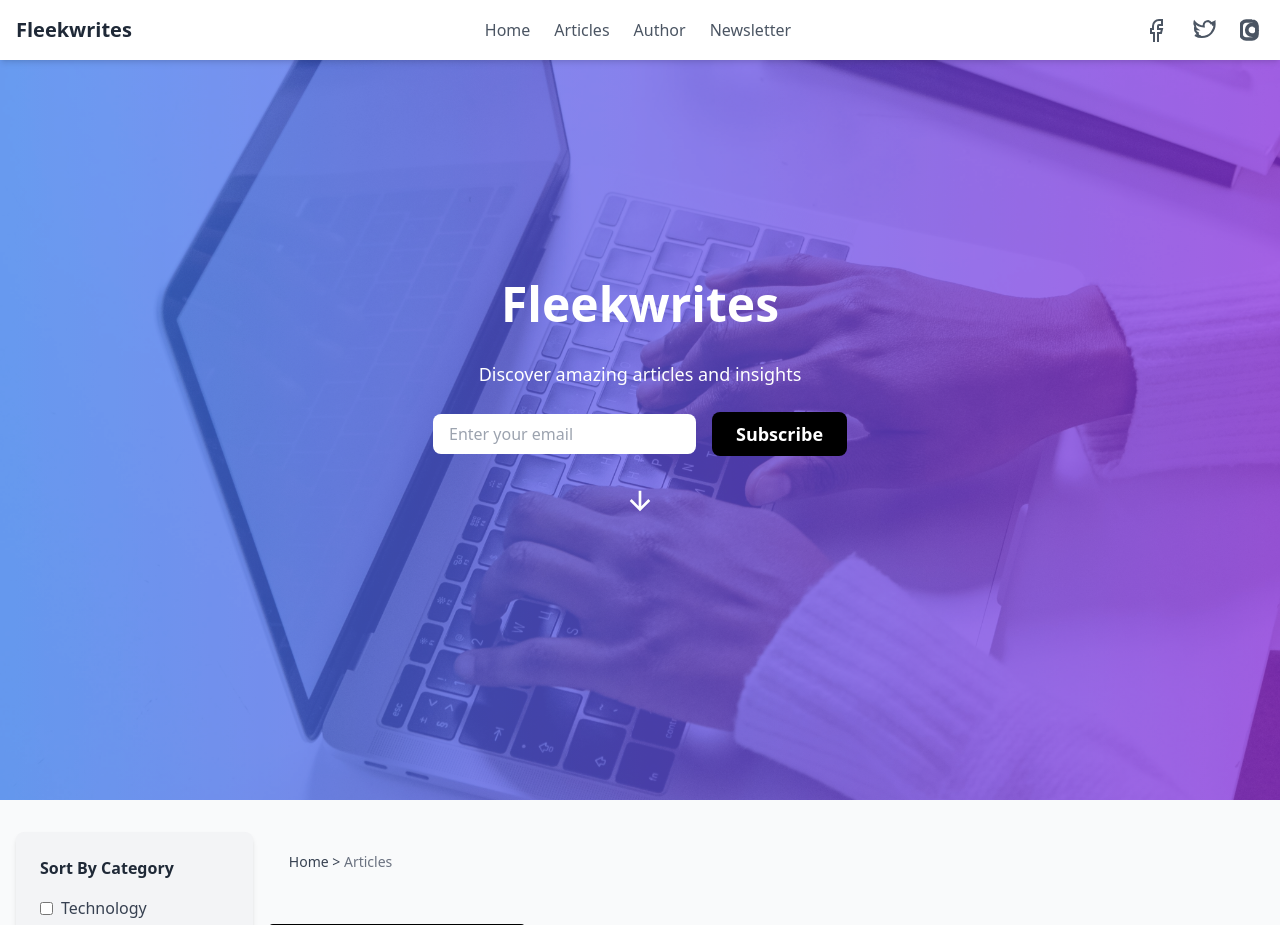
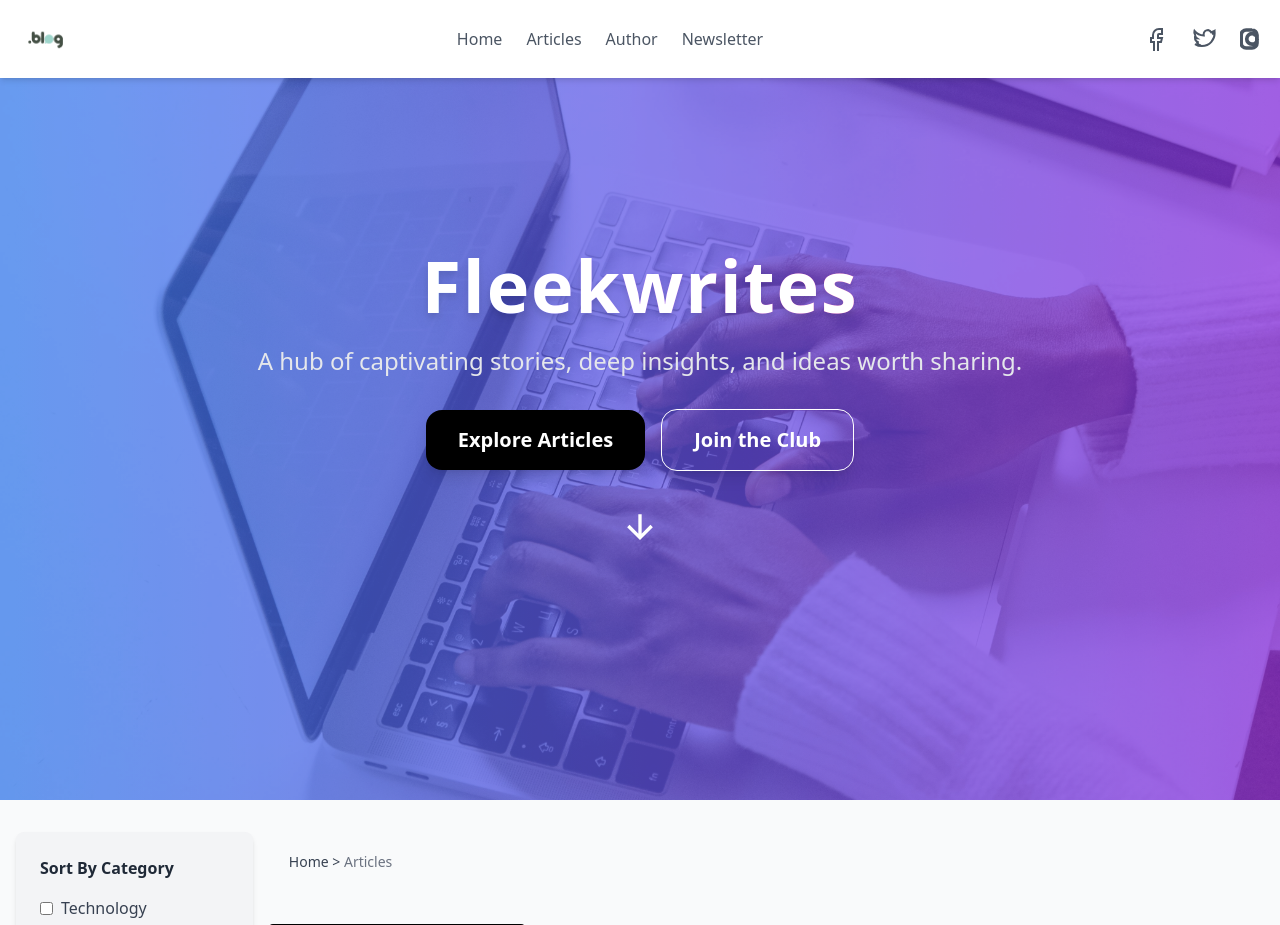
Before and after one commit to Kiprotich-Code/dash_blog, a Django app: template templates/src/index.html in a window 1280 px wide. Shown: the top 925 px of the page. Run offline with Django 4.2, Linux system fonts and the light colour scheme; the template is opened without the code that fills it, so the values that code supplies are empty; some libraries are stand-ins or nearby versions.

Commit message:
minor change

```diff
--- a/templates/src/index.html
+++ b/templates/src/index.html
@@ -15,7 +15,7 @@
         <div class="max-w-7xl mx-auto flex justify-between items-center">
             <!-- Logo -->
             <div class="text-xl font-bold text-gray-800">
-                <a href="#">Fleekwrites</a>
+                <img src="./images/download (1).png" alt="" style="width: 60px;">
             </div>
 
             <!-- Mobile Menu Button -->
@@ -31,7 +31,7 @@
             <!-- Navigation Links for Desktop -->
             <div class="hidden md:!flex space-x-6">
                 <a href="#" class="text-gray-600 hover:text-gray-800 transition">Home</a>
-                <a href="#articles" class="text-gray-600 hover:text-gray-800 transition">Articles</a>
+                <a href="#main" class="text-gray-600 hover:text-gray-800 transition">Articles</a>
                 <a href="#author" class="text-gray-600 hover:text-gray-800 transition">Author</a>
                 <a href="#newsletter" class="text-gray-600 hover:text-gray-800 transition">Newsletter</a>
             </div>
@@ -80,7 +80,7 @@
             <!-- Mobile Navigation Links -->
             <div class="flex flex-col items-center space-y-4">
                 <a href="#" class="text-gray-600 hover:text-gray-800 transition">Home</a>
-                <a href="#articles" class="text-gray-600 hover:text-gray-800 transition">Articles</a>
+                <a href="#main" class="text-gray-600 hover:text-gray-800 transition">Articles</a>
                 <a href="#author" class="text-gray-600 hover:text-gray-800 transition">Author</a>
                 <a href="#newsletter" class="text-gray-600 hover:text-gray-800 transition">Newsletter</a>
             </div>
@@ -94,21 +94,35 @@
         </div>
 
         <!-- Main Content -->
-        <div class="relative z-10 flex flex-col items-center justify-center h-full">
-            <h1 class="text-5xl font-extrabold mb-4">Fleekwrites</h1>
-            <p class="mt-4 text-lg max-w-2xl">Discover amazing articles and insights</p>
+        <div class="p-6 md:p-0 relative z-10 flex flex-col items-center justify-center h-full text-center">
+            <!-- Fleekwrites with Artistic Styling -->
+            <h1 class="text-6xl md:text-7xl font-extrabold tracking-wide text-white
+                bg-gradient-to-r from-blue-400 via-purple-500 to-pink-500
+                bg-clip-text text-transparent drop-shadow-lg">
+                Fleekwrites
+            </h1>
 
-            <!-- Subscribe Form -->
-            <form class="mt-6 flex flex-col sm:flex-row items-center justify-center gap-4">
-                <input type="email" placeholder="Enter your email"
-                    class="px-4 py-2 rounded-lg text-gray-800 focus:outline-none focus:ring-2 focus:ring-blue-500">
-                <button type="submit"
-                    class="bg-black text-white px-6 py-2 rounded-lg text-lg font-semibold hover:bg-primary-dark transition duration-300 w-full">Subscribe</button>
-            </form>
+            <p class="mt-6 text-xl md:text-2xl max-w-3xl text-gray-200 leading-relaxed">
+                A hub of captivating stories, deep insights, and ideas worth sharing.
+            </p>
+
+            <!-- Call to Action Buttons -->
+            <div class="mt-8 flex flex-col sm:flex-row items-center justify-center gap-4 w-full px-6">
+                <a href="#main" class="bg-black text-white text-xl font-semibold px-8 py-4
+                    rounded-2xl w-full sm:w-auto text-center shadow-lg hover:bg-gray-900
+                    transition duration-300">
+                    Explore Articles
+                </a>
+                <a href="#newsletter" class="border border-white text-white text-xl font-semibold px-8 py-4
+                    rounded-2xl w-full sm:w-auto text-center shadow-lg hover:bg-white hover:text-black
+                    transition duration-300">
+                    Join the Club
+                </a>
+            </div>
 
             <!-- Scroll Down Arrow -->
-            <a href="#main" class="mt-8 text-white text-3xl animate-bounce">
-                <svg xmlns="http://www.w3.org/2000/svg" class="h-8 w-8" fill="none" stroke="currentColor"
+            <a href="#main" class="mt-10 text-white text-4xl animate-bounce">
+                <svg xmlns="http://www.w3.org/2000/svg" class="h-10 w-10" fill="none" stroke="currentColor"
                     viewBox="0 0 24 24" stroke-width="2">
                     <path d="M12 5v14M5 12l7 7 7-7" />
                 </svg>
@@ -117,6 +131,7 @@
     </header>
 
     <!-- Articles Section -->
+     <div id="main"></div>
     <main id="main articles">
         <div class="container mx-auto px-4 py-8 min-h-screen">
             <div class="grid grid-cols-1 lg:grid-cols-5 gap-4">
@@ -212,7 +227,7 @@
                         </div> -->
                     </div>
 
-                    <div class="grid grid-cols-1 md:grid-cols-2 lg:grid-cols-3 gap-6" id="articles-container">
+                    <div class="grid grid-cols-1 md:grid-cols-2 lg:grid-cols-3 gap-6 cursor-pointer" id="articles-container">
 
                     </div>
 
@@ -245,15 +260,16 @@
                     Enter your email below to receive our newsletter straight to your inbox!</p>
 
                 <!-- Subscription Form -->
-                <form action="#" method="POST"
-                    class="flex flex-col md:flex-row max-w-md w-full items-center justify-center md:space-x-4 gap-4">
-                    <input type="email" name="email" placeholder="Enter your email" required
+                <form id="newsletter-form" class="flex flex-col md:flex-row max-w-md w-full items-center justify-center md:space-x-4 gap-4">
+                    <input type="email" name="email" id="email" placeholder="Enter your email" required
                         class="px-6 py-3 rounded-lg text-black w-full focus:outline-none focus:ring-2 focus:ring-blue-500">
                     <button type="submit"
                         class="bg-black text-white px-8 py-3 rounded-lg text-lg hover:bg-blue-700 transition duration-300 w-full">
                         Subscribe
                     </button>
                 </form>
+
+                <p id="message" class="text-center text-sm mt-2"></p>
             </div>
         </div>
     </section>
@@ -373,121 +389,7 @@
         </div>
     </footer>
 
-
-    <script>
-        const url = 'http://127.0.0.1:8000/blog/';
-        const articlesContainer = document.getElementById('articles-container');
-        const loadMoreButton = document.getElementById('load-more');
-
-        let nextPage = 1;
-        let currentPage = 1; // Track the current page
-        let allArticles = []; // Store all loaded articles
-
-        async function fetchArticles() {
-            try {
-                const response = await fetch(`${url}?page=${currentPage}`);
-                if (!response.ok) {
-                    console.error(`HTTP Error: ${response.status} - ${response.statusText}`);
-                    throw new Error('Failed to fetch articles');
-                }
-                const data = await response.json();
-                console.log('Fetched articles:', data);
-
-                // Avoid duplicates by filtering already loaded articles
-                const newArticles = data.filter(article =>
-                    !allArticles.some(existing => existing.id === article.id)
-                );
-
-                allArticles = [...allArticles, ...newArticles]; // Update the loaded articles
-                renderArticles(newArticles);
-
-                if (newArticles.length === 0) {
-                    console.log('No more articles to load');
-                    document.querySelector('#load-more-btn').disabled = true; // Disable Load More
-                } else {
-                    currentPage += 1; // Increment page for next request
-                }
-            } catch (error) {
-                console.error('Error fetching articles:', error);
-            }
-        }
-
-        function renderArticles(articles) {
-            if (!articles || articles.length === 0) {
-                console.log('No new articles to display');
-                return;
-            }
-
-            const articlesContainer = document.querySelector('#articles-container');
-
-            articles.forEach(article => {
-                const articleElement = document.createElement('div');
-                articleElement.classList.add('article', 'border', 'rounded', 'mb-4', 'hover:shadow-lg', 'transition', 'flex', 'flex-col', 'h-full');
-
-                // Construct the article element
-                articleElement.innerHTML = `
-            <a href="./article.html?id=${article.id}" class="block bg-white rounded-lg overflow-hidden">
-                <!-- Static Image on Top -->
-                <div class="flex-shrink-0">
-                    <img src="./images/blog.jpg" alt="${article.title}" class="w-full h-48 object-cover rounded-t-lg" />
-                </div>
-
-                <!-- Article Content -->
-                <div class="p-4 flex-1 flex flex-col justify-between">
-                    <!-- Article Title -->
-                    <h5 class="font-bold text-xl text-gray-800 mb-2 hover:text-blue-600 transition duration-300 line-clamp-2">${article.title}</h5>
-
-                    <!-- Author and Date -->
-                    <div class="flex items-center justify-between text-sm text-gray-600">
-                        <span class="font-medium text-blue-500">
-                            <a href="" class="inline-flex items-start">By ${article.author}</a>
-                        </span>
-                        <span class="text-gray-500">Posted ${formatTimeAgo(article.created_at)}</span>
-                    </div>
-
-                </div>
-            </a>
-        `;
-
-                articlesContainer.appendChild(articleElement);
-            });
-        }
-
-
-        // Helper function to format the time ago text (human-readable format)
-        function formatTimeAgo(dateString) {
-            const now = new Date();
-            const articleDate = new Date(dateString);
-            const diffInSeconds = Math.floor((now - articleDate) / 1000);
-
-            if (diffInSeconds < 60) return `${diffInSeconds} second${diffInSeconds !== 1 ? 's' : ''} ago`;
-            const diffInMinutes = Math.floor(diffInSeconds / 60);
-            if (diffInMinutes < 60) return `${diffInMinutes} minute${diffInMinutes !== 1 ? 's' : ''} ago`;
-            const diffInHours = Math.floor(diffInMinutes / 60);
-            if (diffInHours < 24) return `${diffInHours} hour${diffInHours !== 1 ? 's' : ''} ago`;
-            const diffInDays = Math.floor(diffInHours / 24);
-            return `${diffInDays} day${diffInDays !== 1 ? 's' : ''} ago`;
-        }
-
-
-
-        // Load initial items and setup Load More button
-        fetchArticles();
-
-        const menuToggle = document.getElementById('menu-toggle');
-        const closeMenu = document.getElementById('close-menu');
-        const mobileMenu = document.getElementById('mobile-menu');
-
-        // Toggle mobile menu on and off
-        menuToggle.addEventListener('click', () => {
-            mobileMenu.classList.toggle('hidden');
-        });
-
-        // Close the mobile menu when close button is clicked
-        closeMenu.addEventListener('click', () => {
-            mobileMenu.classList.add('hidden');
-        });
-    </script>
+    <script src="./js/index.js"></script>
 </body>
 
 </html>
--- /dev/null
+++ b/templates/src/js/index.js
@@ -0,0 +1,84 @@
+const url = 'https://api.bellyone.co.ke/blog/api/v1/posts';  // Ensure this is set correctly
+const articlesContainer = document.getElementById('articles-container');
+
+async function fetchArticles() {
+    try {
+        const response = await fetch(url);
+        if (!response.ok) throw new Error(`HTTP Error: ${response.status} - ${response.statusText}`);
+
+        const data = await response.json();
+        console.log('Fetched articles:', data);
+
+        renderArticles(data);
+    } catch (error) {
+        console.error('Error fetching articles:', error);
+    }
+}
+
+function renderArticles(articles) {
+    if (!articles || articles.length === 0) {
+        console.log('No articles to display');
+        return;
+    }
+
+    articles.forEach(article => {
+        const articleElement = document.createElement('div');
+        articleElement.classList.add('bg-gray-100', 'rounded-lg', 'p-4', 'hover:shadow-md', 'transition-shadow');
+
+        // Construct the article element
+        articleElement.innerHTML = `
+            <a href="/article/${article.id}" class="block text-xl font-semibold text-gray-900 hover:text-blue-500 p-4">
+                ${article.title}
+                <p class="text-gray-600 mt-2">${article.excerpt || "Explore more about this topic."}</p>
+            </a>
+        `;
+
+        articlesContainer.appendChild(articleElement);
+    });
+}
+
+// Load all articles once
+fetchArticles();
+
+document.getElementById('newsletter-form').addEventListener('submit', async function (event) {
+    event.preventDefault(); // Prevent page reload
+
+    const form = event.target;
+    const email = document.getElementById('email').value;
+    const messageEl = document.getElementById('message');
+
+    try {
+        const response = await fetch('http://127.0.0.1:8000/blog/api/v1/posts/subscriptions/', {
+            method: 'POST',
+            headers: { 'Content-Type': 'application/json' },
+            body: JSON.stringify({ email })
+        });
+
+        const data = await response.json();
+        messageEl.textContent = data.message || "Email has been submitted successfully! Thanks for being part of us!";
+        messageEl.classList.add(response.ok ? "text-green-600" : "text-red-600");
+
+        if (response.ok) {
+            form.reset(); // Clears the form inputs only on success
+        }
+    } catch (error) {
+        messageEl.textContent = "Error submitting email! Please try again!";
+        console.log(error);
+        messageEl.classList.add("text-red-600");
+    }
+});
+
+
+const menuToggle = document.getElementById('menu-toggle');
+const closeMenu = document.getElementById('close-menu');
+const mobileMenu = document.getElementById('mobile-menu');
+
+// Toggle mobile menu on and off
+menuToggle.addEventListener('click', () => {
+    mobileMenu.classList.toggle('hidden');
+});
+
+// Close the mobile menu when close button is clicked
+closeMenu.addEventListener('click', () => {
+    mobileMenu.classList.add('hidden');
+});
```
Also changed, not shown: templates/src/article.html (+11 -51 lines), templates/src/js/article.js (added, +36 -0 lines), templates/src/images/download (1).png (added), templates/src/images/fleek-removebg-preview.png (deleted), 1 other file.
